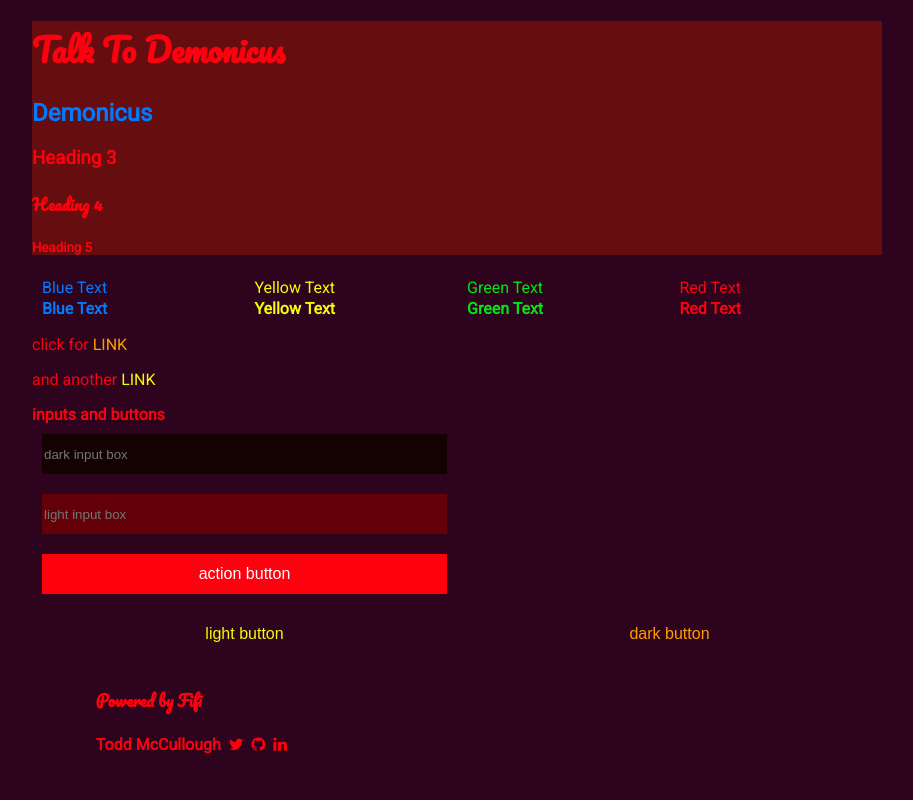
After one commit to tamccullough/uchat, a Flask app: page /testing in a window 1280 px wide. The commit adds this page. Shown: the whole page, without its empty margins (183-1096 px from the left). Run offline with Flask 2, Linux system fonts and the light colour scheme.

Commit message:
improving the demon theme

```diff
--- a/main.py
+++ b/main.py
@@ -44,5 +44,10 @@ def chat():
     generated_text = generated_text,
     theme = theme, title = title, chatbot = chatbot)
 
+@chats.route('/testing', methods=('GET', 'POST'))
+def testing():
+    return render_template('testing.html',
+    theme = theme, title = title, chatbot = chatbot)
+
 if __name__ == "__main__":
     chats.run()
--- a/static/css/style.css
+++ b/static/css/style.css
@@ -271,6 +271,7 @@ img {
   display: block;
   text-align: center;
   justify-content: center;
+  vertical-align: middle;
 }
 
 .xfont{
--- a/static/css/themes.css
+++ b/static/css/themes.css
@@ -122,24 +122,24 @@
 .dark-hover-t:hover {color:#fce5cd !important;}
 .dark-hover-border:hover {border-color:#fce5cd !important;}
 
-.demon {color:#a4c2db !important; background-color:#8a1317 !important;}
-.demon-light {color:#ff293a !important; background-color:#630008 !important;}
-.demon-dark {color:#ff1926 !important; background-color:#140203 !important;}
+.demon {color:#ff000e !important; background-color:#660d10 !important;}
+.demon-light {color:#ff787f !important; background-color:#630008 !important;}
+.demon-dark {color:#ff000e !important; background-color:#140203 !important;}
 .demon-action {color:#ffffff !important; background-color:#ff000e !important;}
-.demon-colour {color:#ff1c24 !important; background-color:#2e031e !important;}
+.demon-colour {color:#ff000e !important; background-color:#2e031e !important;}
 .demon-t {color:#323232 !important;}
-.demon-t-title {color:#ff1c24 !important;}
-.demon-t-blue {color:#5c77e6 !294161;}
-.demon-t-green {color:#225c28 !important;}
-.demon-t-red {color:#631212 !important;}
-.demon-t-yellow {color:#6e6b13 !important;}
-.demon-blue {color:#ffffff !important; background-color:#0e2036 !important;}
-.demon-green {color:#ffffff !important; background-color:#103b13 !important;}
+.demon-t-title {color:#ff000e !important;}
+.demon-t-blue {color:#007bff !important;}
+.demon-t-green {color:#00e813 !important;}
+.demon-t-red {color:#ff000e !important;}
+.demon-t-yellow {color:#f2ff00 !important;}
+.demon-blue {color:#ffffff !important; background-color:#007bff !important;}
+.demon-green {color:#ffffff !important; background-color:#00e813 !important;}
 .demon-red {color:#ffffff !important; background-color:#360e12 !important;}
-.demon-orange {color:#ffffff !important; background-color:#36230d !important;}
-.demon-yellow {color:#ffffff !important; background-color:#3b3409 !important;}
-.demon-button-d {color:#392754 !important;}
-.demon-button-l {color:#6497a1 !important;}
+.demon-orange {color:#ffffff !important; background-color:#ff9d00 !important;}
+.demon-yellow {color:#ffffff !important; background-color:#f2ff00 !important;}
+.demon-button-d {color:#ff9d00 !important;}
+.demon-button-l {color:#f2ff00 !important;}
 .demon-t-poster{font-size:250px!important;}
 .demon-border {border-color:#fce5cd !important;}
 .demon-hover:hover {color:#000 !important; background-color:#fce5cd !important;}
--- /dev/null
+++ b/templates/testing.html
@@ -0,0 +1,59 @@
+{% extends 'base.html' %}
+{% block content %}
+<!-- !PAGE CONTENT! -->
+<div class="{{ theme }}">
+  <h1><b>{{ title }}</b></h1>
+  <h2 class="{{ theme }}-t-blue"><b>{{ chatbot }}</b></h2>
+  <h3><b>Heading 3</b></h3>
+  <h4><b>Heading 4</b></h4>
+  <h5><b>Heading 5</b></h5>
+</div>
+
+<div>
+  <table>
+    <tr>
+      <td class="{{ theme }}-t-blue"> Blue Text</td>
+      <td class="{{ theme }}-t-yellow"> Yellow Text</td>
+      <td class="{{ theme }}-t-green"> Green Text</td>
+      <td class="{{ theme }}-t-red"> Red Text</td>
+    </tr>
+    <tr>
+      <td class="{{ theme }}-t-blue"><b> Blue Text</b></td>
+      <td class="{{ theme }}-t-yellow"><b> Yellow Text</b></td>
+      <td class="{{ theme }}-t-green"><b> Green Text</b></td>
+      <td class="{{ theme }}-t-red"><b> Red Text</b></td>
+    </tr>
+  </table>
+</div>
+  <!-- main content -->
+  <div>
+    <p class="{{ theme }}-t-title">click for <a class="button {{ theme }}-button-d" href="{{ url_for('testing') }}">LINK</a></p>
+  </div>
+  <div>
+    <p class="{{ theme }}-t-title">and another <a class="button {{ theme }}-button-l" href="{{ url_for('testing') }}">LINK</a></p>
+  </div>
+  <div>
+    <a><b>inputs and buttons</b></a>
+    <div>
+        <form method="post" action="/testing">
+    		<table>
+    			<tr>
+    				<td><input class="{{ theme }}-dark inputbox" style="width: 100%;" type="text" id="first" placeholder="dark input box"></td>
+    			</tr>
+          <tr>
+    				<td><input class="{{ theme }}-light inputbox" style="width: 100%;" type="text" id="first" placeholder="light input box"></td>
+    			</tr>
+          <tr>
+            <td><input class="{{ theme }}-action button" style="width: 100%;" type="submit" formaction="/testing" value="action button"/></td>
+          </tr>
+          <tr>
+            <td><button class="{{ theme }}-button-l button" style="width: 100%;" type="button"><a class="{{ theme }}-button-l button"  href="{{ url_for('index') }}">light button</a></button></td>
+            <td><input class="button {{ theme }}-button-d" style="width: 100%;" type="submit" formaction="/testing" value="dark button"></td>
+          </tr>
+    		</table>
+        </form>
+    </div>
+
+</div>
+
+{% endblock %}
```
